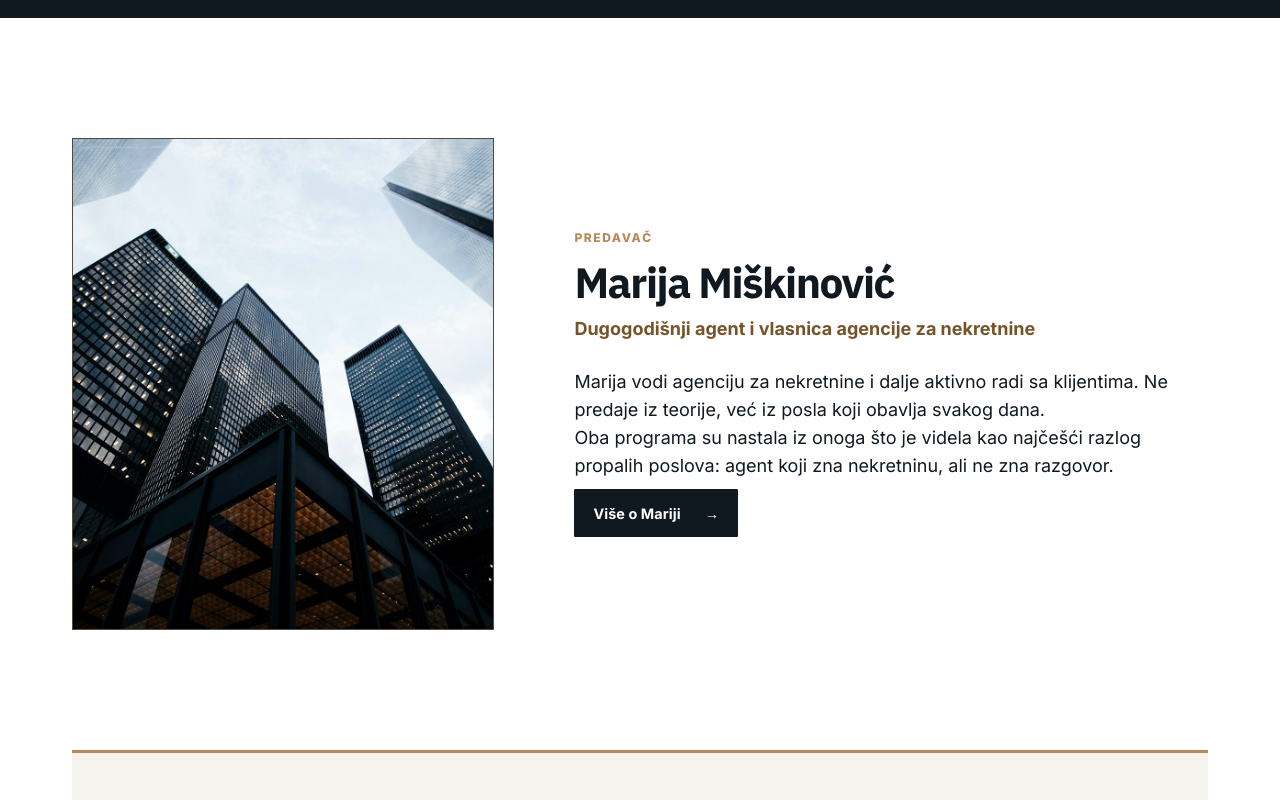
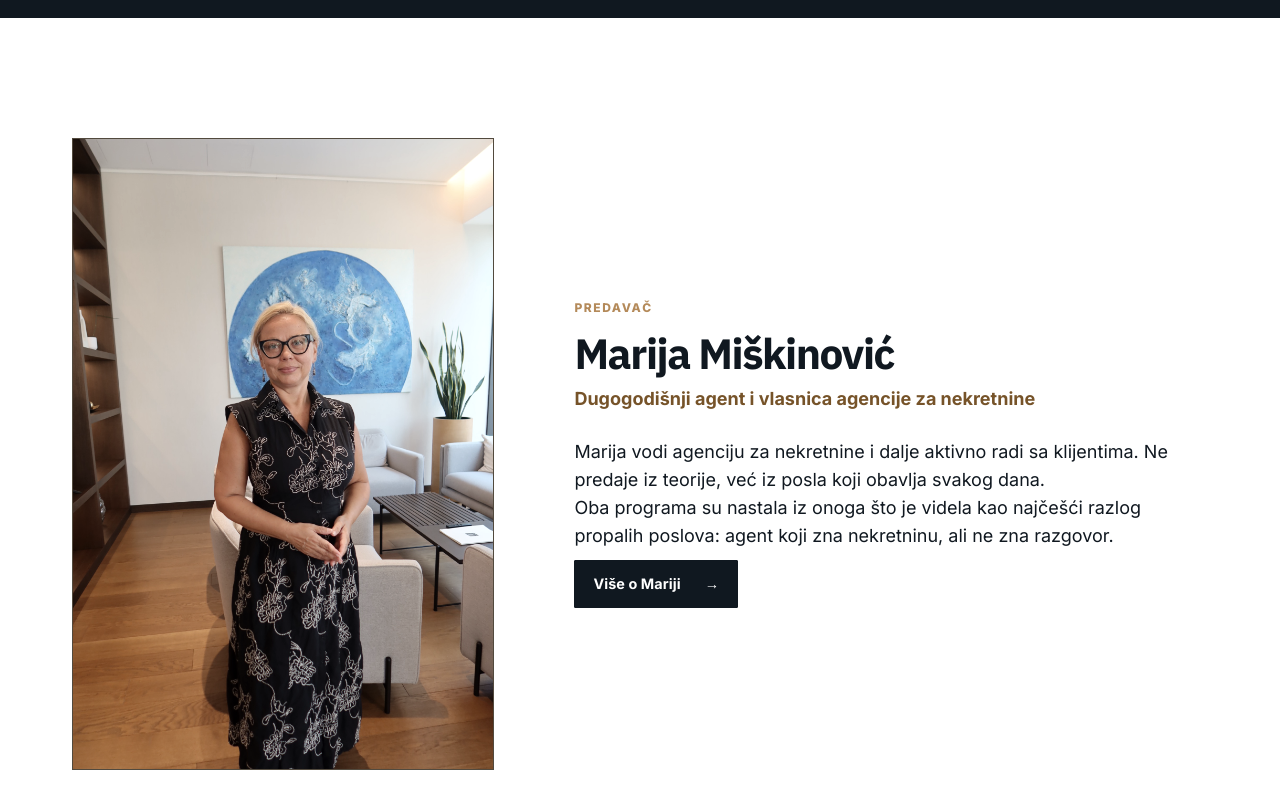
Before and after one commit to nikolaskakavac/agentmasterclass, a Next.js app: page / in a window 1280 px wide. Shown: the part 4020-4820 px from the top of the page. Built offline with nearby package versions, Linux system fonts and the light colour scheme.

Commit message:
Dodaj Marijinu fotografiju

```diff
--- a/app/page.tsx
+++ b/app/page.tsx
@@ -72,7 +72,7 @@ export default function Home() {
     </Section>
 
     <Section className="teacher-section">
-      <Container className="teacher-grid"><figure className="portrait-frame teacher-photo"><Image className="stock-image" src="/images/modern-architecture.jpg" alt="Savremena poslovna arhitektura" width={1600} height={1067} sizes="(min-width: 768px) 40vw, 100vw" /></figure>
+      <Container className="teacher-grid"><figure className="portrait-frame teacher-photo"><Image className="stock-image" src="/images/marija-miskinovic.jpeg" alt="Marija Miškinović" width={1600} height={2400} sizes="(min-width: 768px) 40vw, 100vw" /></figure>
         <div className="teacher-copy"><p className="eyebrow">PREDAVAČ</p><h2>Marija Miškinović</h2><p className="teacher-role">Dugogodišnji agent i vlasnica agencije za nekretnine</p><p>Marija vodi agenciju za nekretnine i dalje aktivno radi sa klijentima. Ne predaje iz teorije, već iz posla koji obavlja svakog dana.</p><p>Oba programa su nastala iz onoga što je videla kao najčešći razlog propalih poslova: agent koji zna nekretninu, ali ne zna razgovor.</p><ButtonLink href="/predavac" variant="secondary">Više o Mariji <span aria-hidden="true">→</span></ButtonLink></div>
       </Container>
     </Section>
--- a/app/predavac/page.tsx
+++ b/app/predavac/page.tsx
@@ -7,7 +7,7 @@ export const metadata: Metadata = { title: "Marija Miškinović, predavač" };
 
 export default function LecturerPage() {
   return <main><EditorialHero eyebrow="PREDAVAČ" title="Marija Miškinović" intro="Dugogodišnji agent i vlasnica agencije za nekretnine" />
-    <Section><Container className="lecturer-intro"><figure className="portrait-frame lecturer-photo"><Image className="stock-image" src="/images/modern-architecture.jpg" alt="Savremena poslovna arhitektura" width={1600} height={1067} priority sizes="(min-width: 768px) 45vw, 100vw" /></figure><div><SectionHeading eyebrow="O PREDAVAČU" title="Iskustvo sa terena" /><p>Marija vodi agenciju za nekretnine i dalje aktivno radi sa klijentima. Ne predaje iz teorije, već iz posla koji obavlja svakog dana.</p><p>Oba programa su nastala iz onoga što je videla kao najčešći razlog propalih poslova: agent koji zna nekretninu, ali ne zna razgovor.</p></div></Container></Section>
+    <Section><Container className="lecturer-intro"><figure className="portrait-frame lecturer-photo"><Image className="stock-image" src="/images/marija-miskinovic.jpeg" alt="Marija Miškinović" width={1600} height={2400} priority sizes="(min-width: 768px) 45vw, 100vw" /></figure><div><SectionHeading eyebrow="O PREDAVAČU" title="Iskustvo sa terena" /><p>Marija vodi agenciju za nekretnine i dalje aktivno radi sa klijentima. Ne predaje iz teorije, već iz posla koji obavlja svakog dana.</p><p>Oba programa su nastala iz onoga što je videla kao najčešći razlog propalih poslova: agent koji zna nekretninu, ali ne zna razgovor.</p></div></Container></Section>
     <Section><Container><div className="dual-cta"><ButtonLink href="/pocetnici">Program za početnike →</ButtonLink><ButtonLink href="/prodajne-vestine" variant="secondary">Program za agente →</ButtonLink></div></Container></Section>
   </main>;
 }
```
Also changed, not shown: public/images/marija-miskinovic.jpeg (added).
